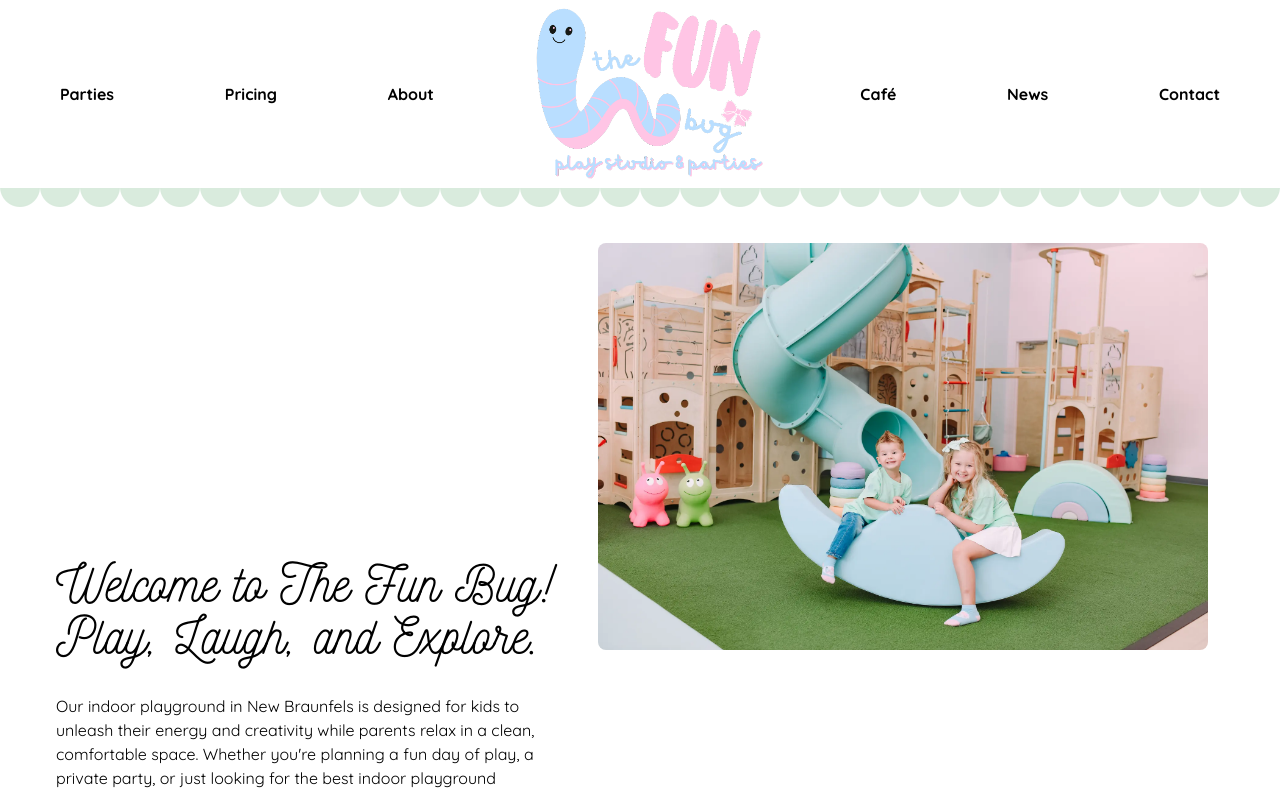
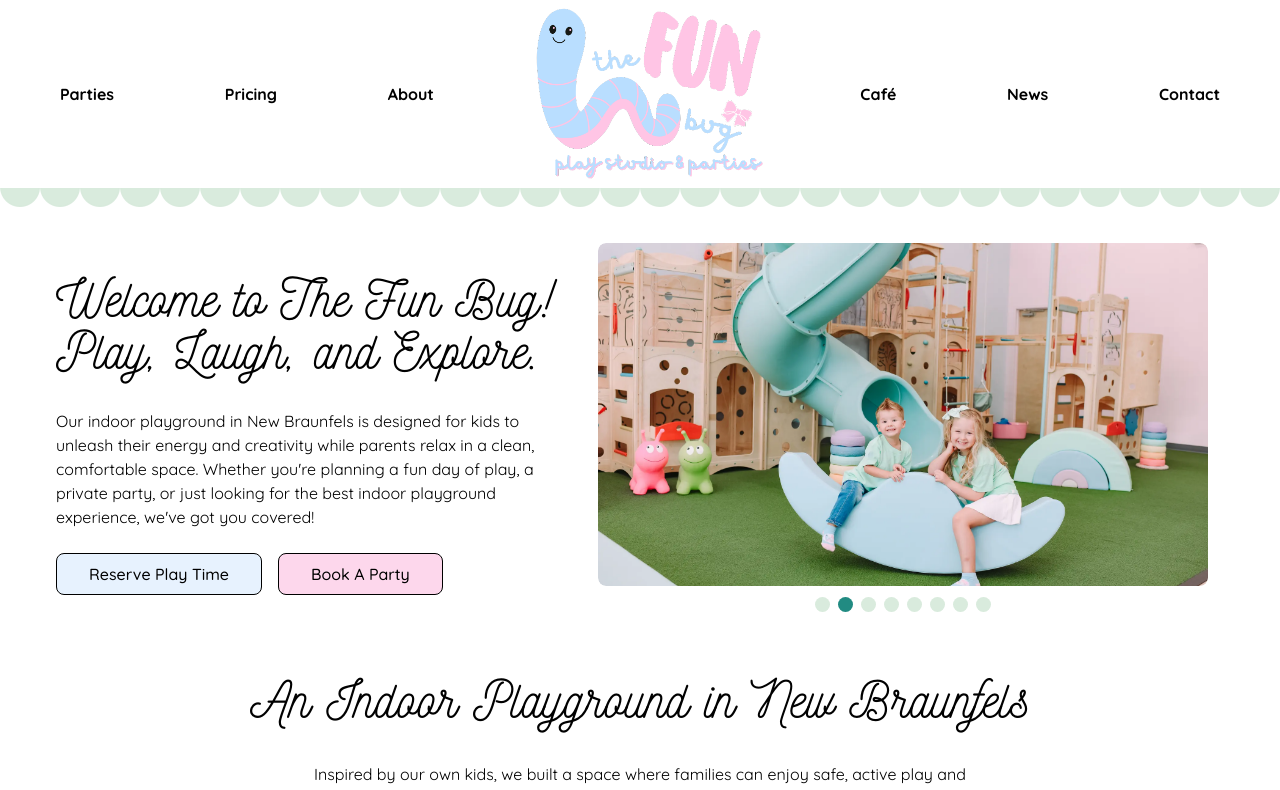
Before and after one commit to the-fun-bug/the-fun-bug, a Next.js app: page / in a window 1280 px wide. Shown: the top 790 px of the page. Built offline with nearby package versions, Linux system fonts and the light colour scheme.

Commit message:
fix image cropping issue

```diff
--- a/src/components/home/Gallery.tsx
+++ b/src/components/home/Gallery.tsx
@@ -7,37 +7,45 @@
 import 'swiper/css/bundle';
 import { HomePagePhoto } from '@/types/types';
 
+type FitMode = 'cover' | 'contain';
+
 export default function HomepageGallery({
   images,
+  fit = 'cover',
 }: {
   images: HomePagePhoto[];
+  fit?: FitMode;
 }) {
   return (
     <section className="px-[1rem]">
       <Swiper
         slidesPerView={1}
-        loop={true}
+        loop
         modules={[Pagination, Autoplay, A11y]}
         pagination={{ clickable: true }}
         className="homepage-gallery"
-        autoplay={true}
+        autoplay
         speed={800}
-        spaceBetween={50}
+        spaceBetween={24}
       >
         {images.map((s, i) => (
           <SwiperSlide key={i} className="mx-auto">
-            <div className="flex justify-center items-center mb-[40px]">
+            <div className="mx-auto mb-10 w-full max-w-[1000px] relative">
+              <div className="relative w-full aspect-[4/3] md:aspect-[16/9] overflow-hidden rounded-lg">
+                <div className="absolute inset-0 bg-neutral-100" />
                 <Image
                   src={s.image}
                   alt={s.alt}
-                className="rounded-lg w-full max-w-[1000px]"
+                  fill
+                  className={`${
+                    fit === 'cover' ? 'object-cover' : 'object-contain'
+                  } object-center rounded-lg`}
                   priority={i === 0}
-                width={1000}
-                height={600}
-                sizes="(max-width: 640px) 100vw, (max-width: 1024px) 50vw, 33vw"
+                  sizes="(max-width: 640px) 100vw, (max-width: 1024px) 80vw, 1000px"
                   loading={i === 0 ? 'eager' : 'lazy'}
                   fetchPriority={i === 0 ? 'high' : 'auto'}
                 />
+              </div>
             </div>
           </SwiperSlide>
         ))}
```
Also changed, not shown: 1 other file (tests, documents, lock files or other folders). Lines whose indentation alone changed are shown as unchanged.
